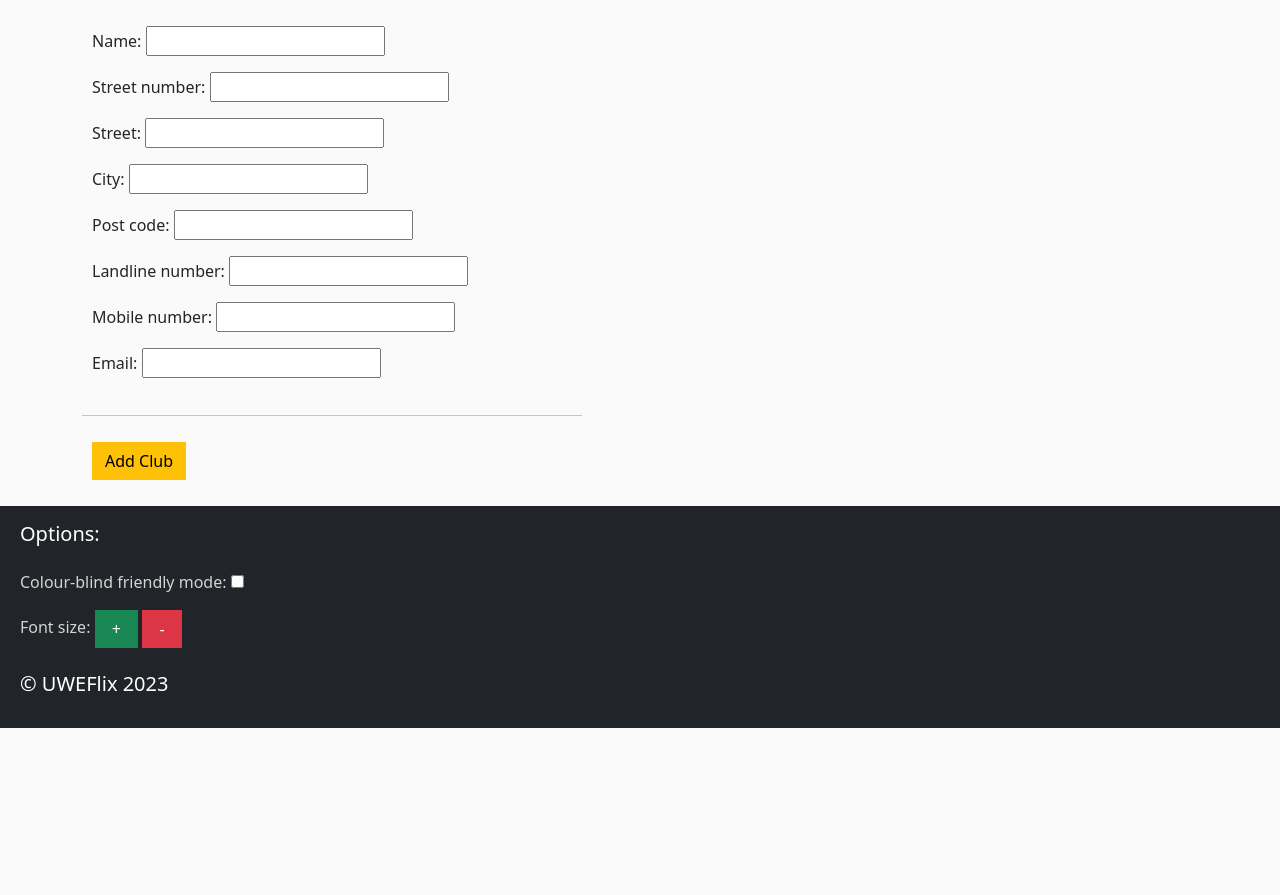
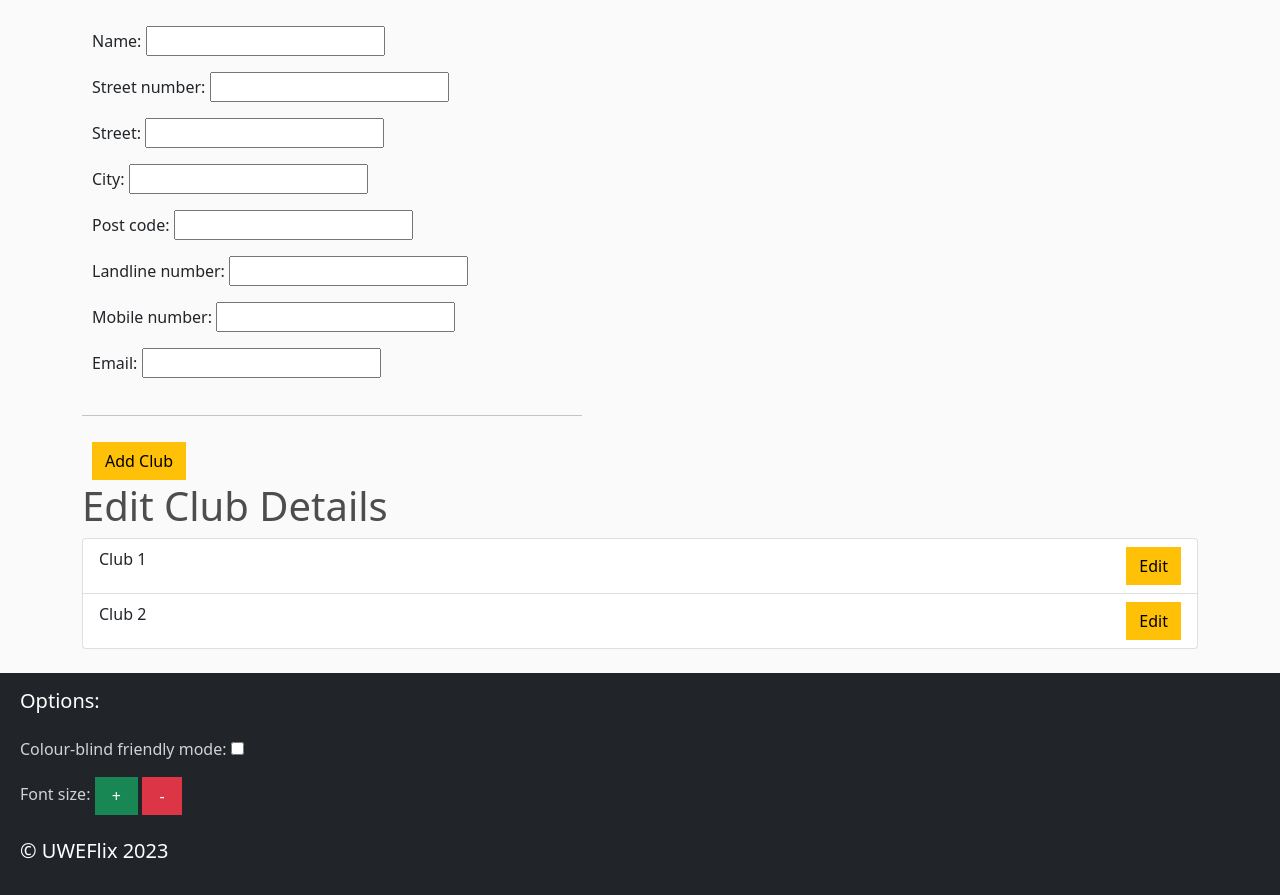
Before and after one commit to andrei2timo/ESD-UWEFlix-Cinema-Component-B, a Django app: page /add_club/ in a window 1280 px wide. Shown: the part 141-1036 px from the top of the page. Before the commit the page ends 869 px from the top, so only its background shows below. Run offline with Django 4.2, Linux system fonts and the light colour scheme; data comes from the database, SQL or seed files in the repository; some libraries are stand-ins or nearby versions.

Commit message:
Added ClubDetail class in views, added club_detail template, modified add_club template to include list of clubs with edits buttons

```diff
--- a/Cinema-System-ESD-Component B/UWEFlix_django/uweflix/templates/uweflix/add_club.html
+++ b/Cinema-System-ESD-Component B/UWEFlix_django/uweflix/templates/uweflix/add_club.html
@@ -18,4 +18,15 @@ Add Club
         <button id="confirm-btn" type="submit" class="btn btn-warning">Add Club</button>
     </div>
 </form>
+<h1>Edit Club Details</h1>
+<ul class="list-group">
+  {% for club in clubs %}
+    <li class="list-group-item d-flex justify-content-between">
+      Club {{ club.id }}
+      <a href="../club_detail/{{club.id}}">
+        <input type="submit" name="edit_club" value="Edit" class="btn btn-warning">
+      </a>
+    </li>
+  {% endfor %}
+</ul>
 {% endblock %}
--- a/Cinema-System-ESD-Component B/UWEFlix_django/uweflix/templates/uweflix/add_screen.html
+++ b/Cinema-System-ESD-Component B/UWEFlix_django/uweflix/templates/uweflix/add_screen.html
@@ -22,13 +22,13 @@ Manage Screens
 </form>
 <br/><br/><br/>
 
-<h1>Edit Screen details</h1>
+<h1>Edit Screen Details</h1>
 <ul class="list-group">
   {% for screen in screens %}
     <li class="list-group-item d-flex justify-content-between">
       Screen {{ screen.id }}
       <a href="../screen_detail/{{screen.id}}">
-          <input type="submit" name="edit_film" value="Edit" class="btn btn-warning">
+        <input type="submit" name="edit_screen" value="Edit" class="btn btn-warning">
       </a>
     </li>
   {% endfor %}
--- a/Cinema-System-ESD-Component B/UWEFlix_django/uweflix/urls.py
+++ b/Cinema-System-ESD-Component B/UWEFlix_django/uweflix/urls.py
@@ -60,6 +60,7 @@ urlpatterns = [
     path("user/", views.userpage, name="user-page"),
     path("add_club/", views.add_club, name="add_club"),
     path("clubs_endpoint/", views.clubs_endpoint, name="clubs_endpoint"),
+    path("club_detail/<int:pk>/", views.ClubDetail.as_view(), name="club_detail"),
     path("specific_club_endpoint/<int:pk>/", views.specific_club_endpoint, name="specific_club_endpoint"),
     path("add_rep/", views.add_rep, name="add_rep"),
     path("club_rep_home/", views.club_rep_home, name="club_rep_home"),
--- a/Cinema-System-ESD-Component B/UWEFlix_django/uweflix/views.py
+++ b/Cinema-System-ESD-Component B/UWEFlix_django/uweflix/views.py
@@ -842,6 +842,8 @@ def specific_screen_endpoint(request, pk):
         screen.delete()
         return Response(status=status.HTTP_204_NO_CONTENT)
 
+### TODO: Comment me
+
 class ScreenDetail(APIView):
     renderer_classes = [TemplateHTMLRenderer]
     style = {'template_pack': 'rest_framework/vertical/'}
@@ -1496,13 +1498,32 @@ def specific_club_endpoint(request, pk):
         club.delete()
         return Response(status=status.HTTP_204_NO_CONTENT)
 
+class ClubDetail(APIView):
+    renderer_classes = [TemplateHTMLRenderer]
+    style = {'template_pack': 'rest_framework/vertical/'}
+    template_name = 'uweflix/club_detail.html'
+
+    def get(self, request, pk):
+        club = get_object_or_404(Club, pk=pk)
+        serializer = ClubSerializer(club)
+        return Response({'serializer': serializer, 'club': club, 'style': self.style})
+
+    def post(self, request, pk):
+        club = get_object_or_404(Club, pk=pk)
+        serializer = ClubSerializer(club, data=request.data)
+        if not serializer.is_valid():
+            return Response({'serializer': serializer, 'club': club, 'style': self.style})
+        serializer.save()
+        return redirect('add_club')
+
 # This function handles the addition of a new club. It initializes an empty context dictionary and
 # an instance of the addClubForm. If the request method is POST, it validates the submitted form,
 # creates a new Club instance with the submitted data, saves it, and displays a success message.
 # It then redirects the user to the cinema manager home page. The rendered template is
 # "Uweflix/add_club.html".
 def add_club(request):
-    context = {}
+    clubs = Club.objects.all()
+    context = {"clubs": clubs}
     form = addClubForm()
     if request.method == "POST":
         form = addClubForm(request.POST)
```
Also changed, not shown: Cinema-System-ESD-Component B/UWEFlix_django/uweflix/templates/uweflix/club_detail.html (added, +18 -0 lines). Lines whose indentation alone changed are shown as unchanged.
